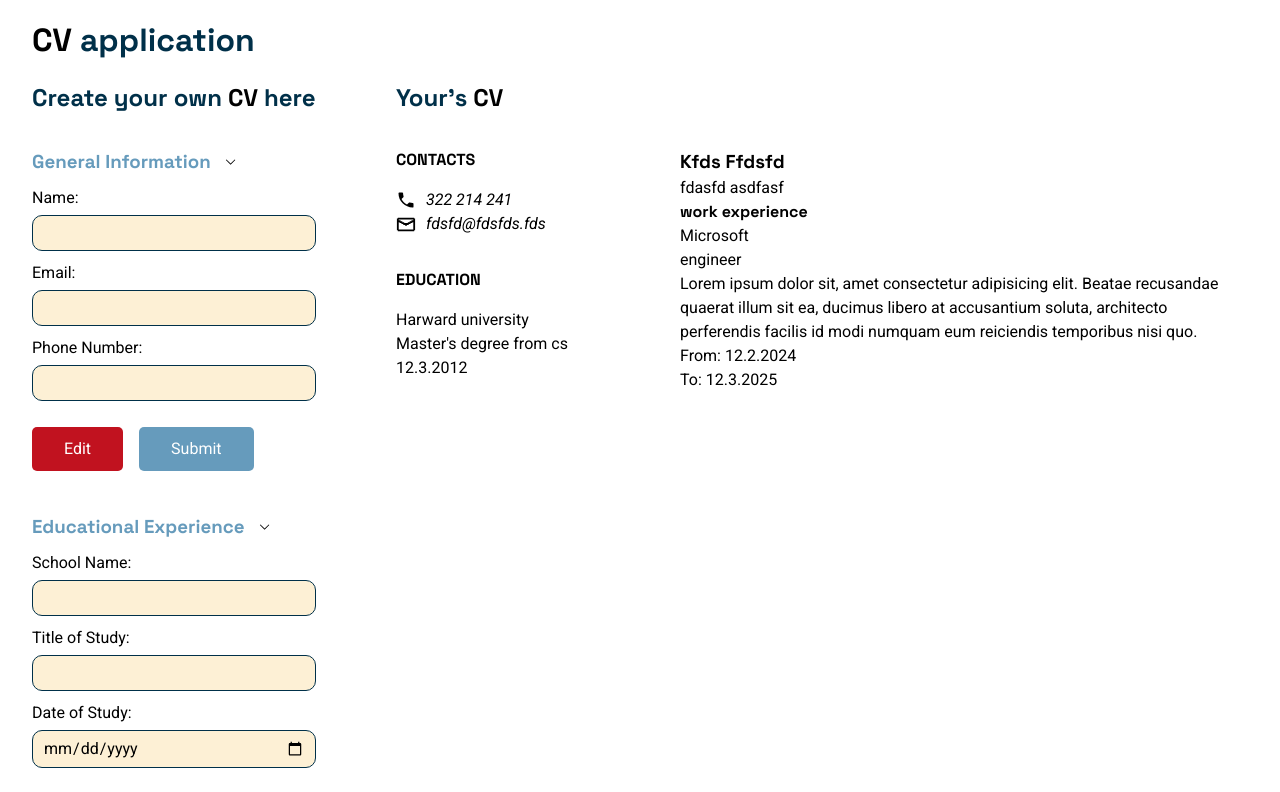
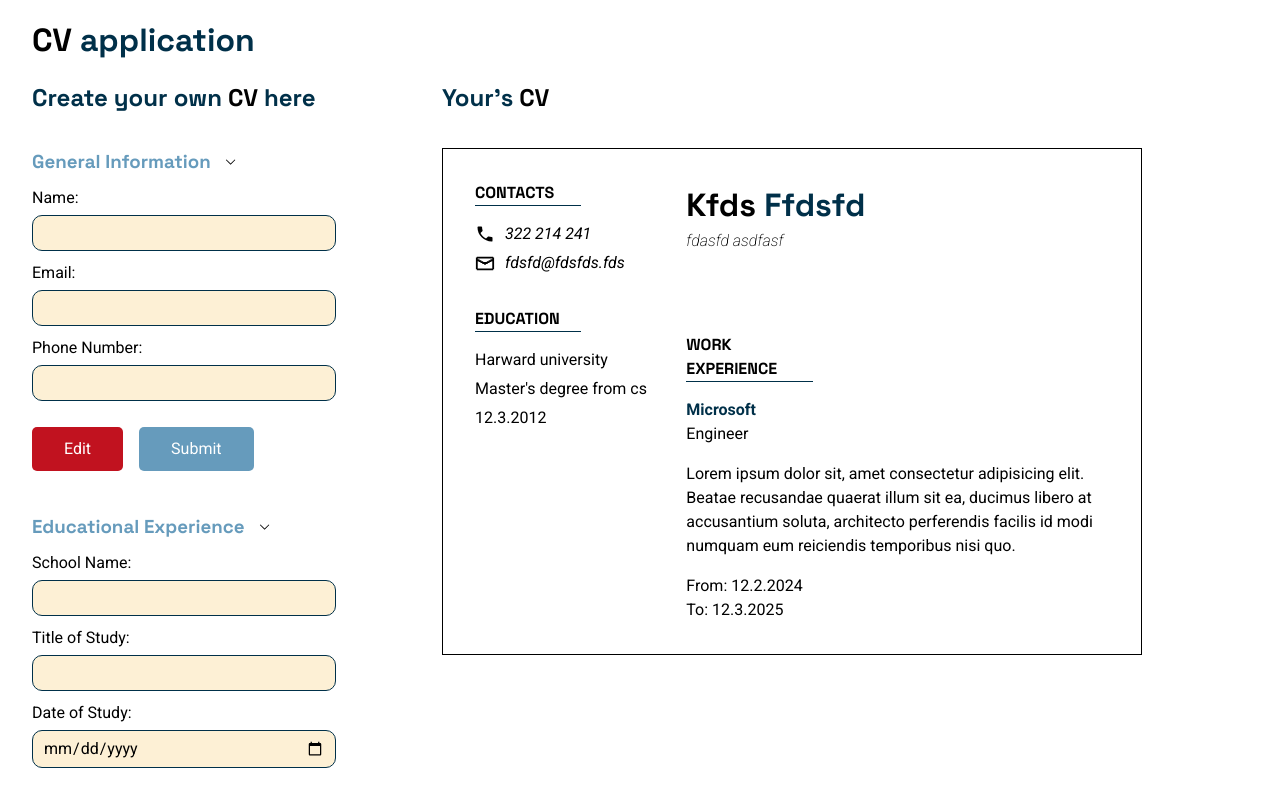
Before and after one commit to codingbyday3/cv-application, a React (Vite) app: page / in a window 1280 px wide. Shown: the top 792 px of the page. Built offline with nearby package versions, Linux system fonts and the light colour scheme.

Commit message:
Style: main container of cv

```diff
--- a/src/components/create-cv-file.jsx
+++ b/src/components/create-cv-file.jsx
@@ -29,20 +29,27 @@ export default function CreateCv(){
 
                 </div>
             </section>
-            <section>
-                <div>
-                    <h3>Kfds Ffdsfd</h3>
+            <section className="cv-main">
+                <div className="user-heading">
+                    <h3>Kfds <span>Ffdsfd</span></h3>
                     <p>fdasfd asdfasf</p>
                 </div>
-                <div>
-                    <h4>work experience</h4>
-                    <p>Microsoft</p>
-                    <p>engineer</p>
-                    <p>
+                <div className="cv-content">
+                    <h4>WORK EXPERIENCE</h4>
+
+                    <div>
+                        <p className="previous-company">Microsoft</p>
+                        <p>Engineer</p>
+                    </div>
+                    <p className="previous-company-description">
                         Lorem ipsum dolor sit, amet consectetur adipisicing elit. Beatae recusandae quaerat illum sit ea, ducimus libero at accusantium soluta, architecto perferendis facilis id modi numquam eum reiciendis temporibus nisi quo.
                     </p>
-                    <p>From: 12.2.2024</p>
-                    <p>To: 12.3.2025</p>
+                    <div>
+                        <p>From: 12.2.2024</p>
+                        <p>To: 12.3.2025</p>
+                    </div>
+
+
                 </div>
 
             </section>
--- a/src/styles/app.css
+++ b/src/styles/app.css
@@ -82,7 +82,7 @@ header span{
 main{
   display: grid;
   grid-template-columns: 1fr 3fr;
-  gap: 5rem;
+
 }
 
 aside{
@@ -151,12 +151,17 @@ input{
   display: flex;
   flex-direction: column;
   gap: 2rem;
+  justify-self: center;
 }
 
 
 article{
   display: grid;
   grid-template-columns: 1fr 2fr;
+  width: 700px;
+  padding: 2rem;
+  border: 1px solid black;
+
 }
 
 .cv-side-container{
@@ -171,6 +176,12 @@ article{
   gap: 1rem;
 }
 
+address{
+  display: flex;
+  flex-direction: column;
+  gap: 5px;
+}
+
 address div{
   display: flex;
   gap: 10px;
@@ -181,3 +192,48 @@ address div{
   flex-direction: column;
   gap: 1rem;
 }
+
+.education div{
+  display: flex;
+  flex-direction: column;
+  gap: 5px;
+}
+.contacts h4,
+.education h4{
+  border-bottom:1px solid var(--blue-dark);
+  width: 50%;
+}
+
+.cv-main{
+  display: flex;
+  flex-direction: column;
+  gap: 5rem;
+}
+
+.cv-main h3{
+  font-size: 2rem;
+}
+
+.cv-main h3 span{
+  color: var(--blue-dark);
+}
+
+.user-heading p{
+  font-style: italic;
+  font-weight: 200;
+}
+.cv-content{
+  display: flex;
+  flex-direction: column;
+  gap: 1rem;
+}
+
+.cv-content h4{
+  border-bottom: 1px solid var(--blue-dark);
+  width: 30%;
+}
+
+.previous-company{
+  color: var(--blue-dark);
+  font-weight: 700;
+}
```
